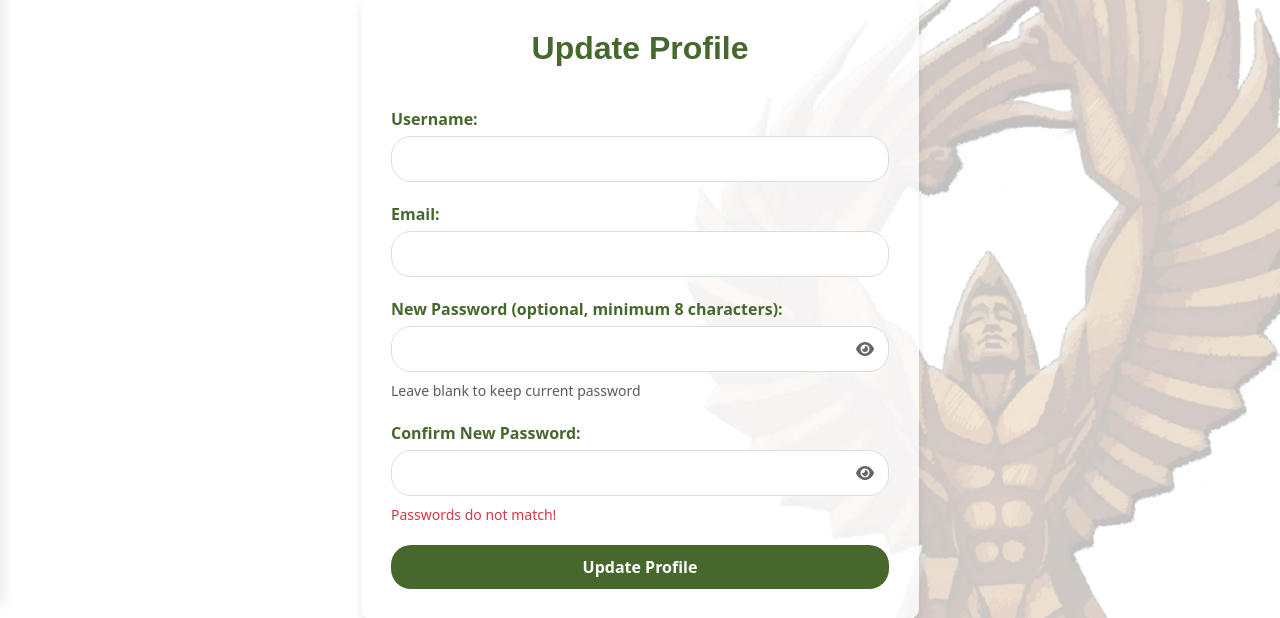
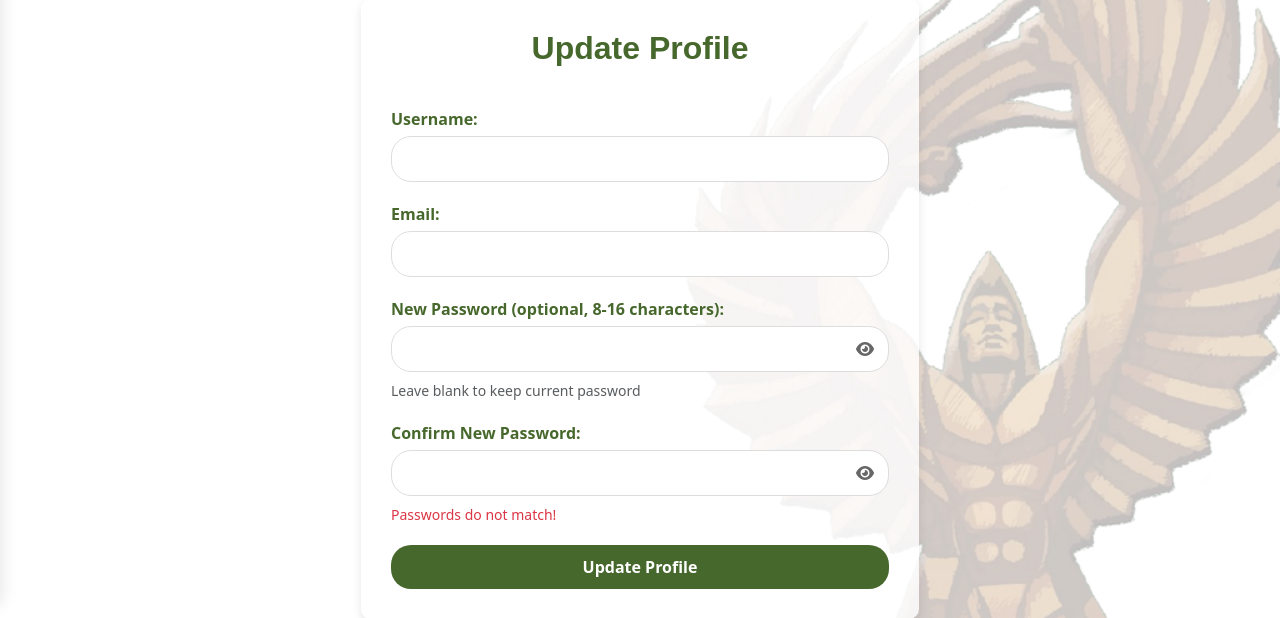
Before and after one commit to chin12311/edulytics, a Django app: page /assign-section/13/ in a window 1280 px wide. Shown: the part 196-814 px from the top of the page. Run offline with Django 5.2, Linux system fonts and the light colour scheme; data comes from the database, SQL or seed files in the repository; some libraries are stand-ins or nearby versions.

Commit message:
Add maximum password length of 16 characters

```diff
--- a/main/templates/main/update.html
+++ b/main/templates/main/update.html
@@ -171,9 +171,9 @@ style="background-image: url('{% static 'img/phoenix-background.png' %}');
             </div>
 
             <div class="form-group">
-                <label for="password">New Password (optional, minimum 8 characters):</label>
+                <label for="password">New Password (optional, 8-16 characters):</label>
                 <div style="position: relative;">
-                    <input type="password" name="password" id="password" class="form-control mb-1 custom-input-width text-center" minlength="8"
+                    <input type="password" name="password" id="password" class="form-control mb-1 custom-input-width text-center" minlength="8" maxlength="16"
                            style="padding-right: 40px;">
                     <i class="fas fa-eye" id="togglePassword"
                        style="position: absolute; right: 15px; top: 50%; transform: translateY(-50%); cursor: pointer; color: #666;"></i>
@@ -184,7 +184,7 @@ style="background-image: url('{% static 'img/phoenix-background.png' %}');
             <div class="form-group">
                 <label for="confirm_password">Confirm New Password:</label>
                 <div style="position: relative;">
-                    <input type="password" name="confirm_password" id="confirm_password" class="form-control mb-1 custom-input-width text-center" minlength="8"
+                    <input type="password" name="confirm_password" id="confirm_password" class="form-control mb-1 custom-input-width text-center" minlength="8" maxlength="16"
                            style="padding-right: 40px;">
                     <i class="fas fa-eye" id="toggleConfirmPassword"
                        style="position: absolute; right: 15px; top: 50%; transform: translateY(-50%); cursor: pointer; color: #666;"></i>
@@ -480,6 +480,17 @@ document.addEventListener('DOMContentLoaded', function() {
                     document.getElementById('password').focus();
                     return false;
                 }
+
+                // Check maximum length (16 characters)
+                if (password.length > 16) {
+                    e.preventDefault();
+                    passwordError.textContent = 'Password must not exceed 16 characters!';
+                    passwordError.style.display = 'block';
+
+                    // Scroll to password field
+                    document.getElementById('password').focus();
+                    return false;
+                }
             }
 
             // Let the form submit normally if validation passes
@@ -574,6 +585,10 @@ function initializePasswordValidation() {
                     passwordError.textContent = 'Password must be at least 8 characters long!';
                     passwordError.style.display = 'block';
                     password.style.borderColor = '#dc3545';
+                } else if (pass.length > 16) {
+                    passwordError.textContent = 'Password must not exceed 16 characters!';
+                    passwordError.style.display = 'block';
+                    password.style.borderColor = '#dc3545';
                 } else {
                     passwordError.style.display = 'none';
                     confirmPassword.style.borderColor = '#47682c';
--- a/register/templates/register/register.html
+++ b/register/templates/register/register.html
@@ -294,11 +294,12 @@ style="background-image: url('{% static 'img/phoenix-background.png' %}');
 
             <!-- Passwords -->
             <div class="form-group">
-                <label for="id_password1">Password:</label>
+                <label for="id_password1">Password (8-16 characters):</label>
                 <div style="position: relative;">
                     <input type="password" name="password1" id="id_password1"
                            class="form-control mb-3 custom-input-width text-center"
                            placeholder="Enter password" required
+                           minlength="8" maxlength="16"
                            style="padding-right: 40px;">
                     <i class="fas fa-eye" id="togglePassword1"
                        style="position: absolute; right: 15px; top: 50%; transform: translateY(-50%); cursor: pointer; color: #666;"></i>
@@ -311,6 +312,7 @@ style="background-image: url('{% static 'img/phoenix-background.png' %}');
                     <input type="password" name="password2" id="id_password2"
                            class="form-control mb-3 custom-input-width text-center"
                            placeholder="Confirm password" required
+                           minlength="8" maxlength="16"
                            style="padding-right: 40px;">
                     <i class="fas fa-eye" id="togglePassword2"
                        style="position: absolute; right: 15px; top: 50%; transform: translateY(-50%); cursor: pointer; color: #666;"></i>
```
